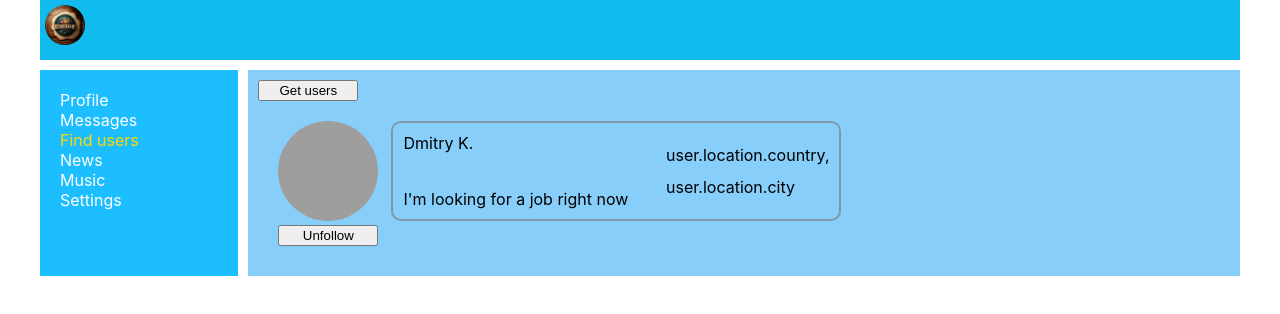
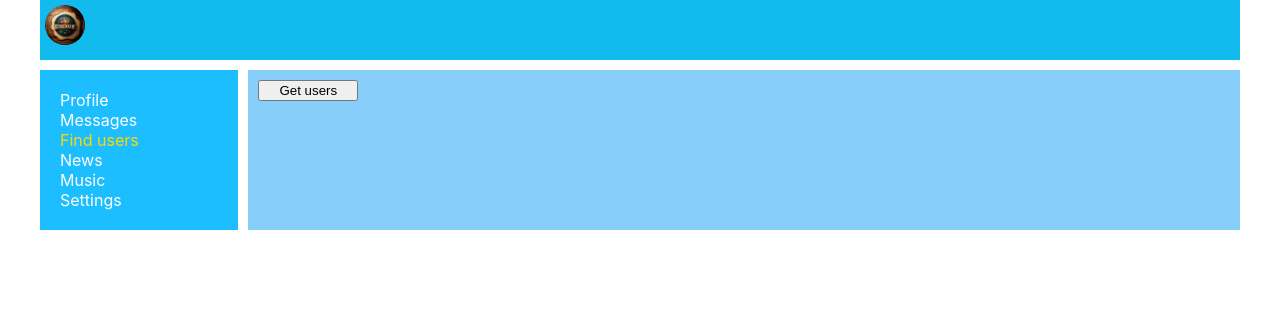
Before and after one commit to Sikstep/samurai-way-main, a React (Create React App) app: page /users in a window 1280 px wide. Shown: the top 314 px of the page. Built offline with nearby package versions, Linux system fonts and the light colour scheme; grey boxes are pictures that could not be loaded.

Commit message:
Lesson 52 starting

```diff
--- a/src/components/Users/Users.tsx
+++ b/src/components/Users/Users.tsx
@@ -6,11 +6,11 @@ import axios from 'axios';
 
 export const Users = (props: UsersTypeFromContainer) => {
     const onClickSetUsersHandler = () => {
-
-        axios.get('https://social-network.samuraijs.com/api/1.0/users').then(respons => {
-            props.setUsers(respons.data.items)
-        });
-
+        if (props.state.users.length === 0) {
+            axios.get('https://social-network.samuraijs.com/api/1.0/users').then(respons => {
+                props.setUsers(respons.data.items)
+            });
+        }
 
     }
     const mappedUsers = props.state.users.map(user => {
--- a/src/redux/User-reducer.ts
+++ b/src/redux/User-reducer.ts
@@ -6,18 +6,18 @@ export type initialUsersType = {
 
 const initialUsers: initialUsersType = {
     users: [
-        {
-            followed: true,
-            id: 123,
-            name: 'Dmitry K.',
-            photos: {
-                small: 'https://тайна-вашего-имени.рф/img/imena/dmitriy.jpg',
-                large: null,
-            },
-            status: `I'm looking for a job right now`,
-            uniqueUrlName: null,
-            location: {country: 'Belarus', city: 'Minsk'},
-        },
+        // {
+        //     followed: true,
+        //     id: 123,
+        //     name: 'Dmitry K.',
+        //     photos: {
+        //         small: 'https://тайна-вашего-имени.рф/img/imena/dmitriy.jpg',
+        //         large: null,
+        //     },
+        //     status: `I'm looking for a job right now`,
+        //     uniqueUrlName: null,
+        //     location: {country: 'Belarus', city: 'Minsk'},
+        // },
     ]
 };
 
```
